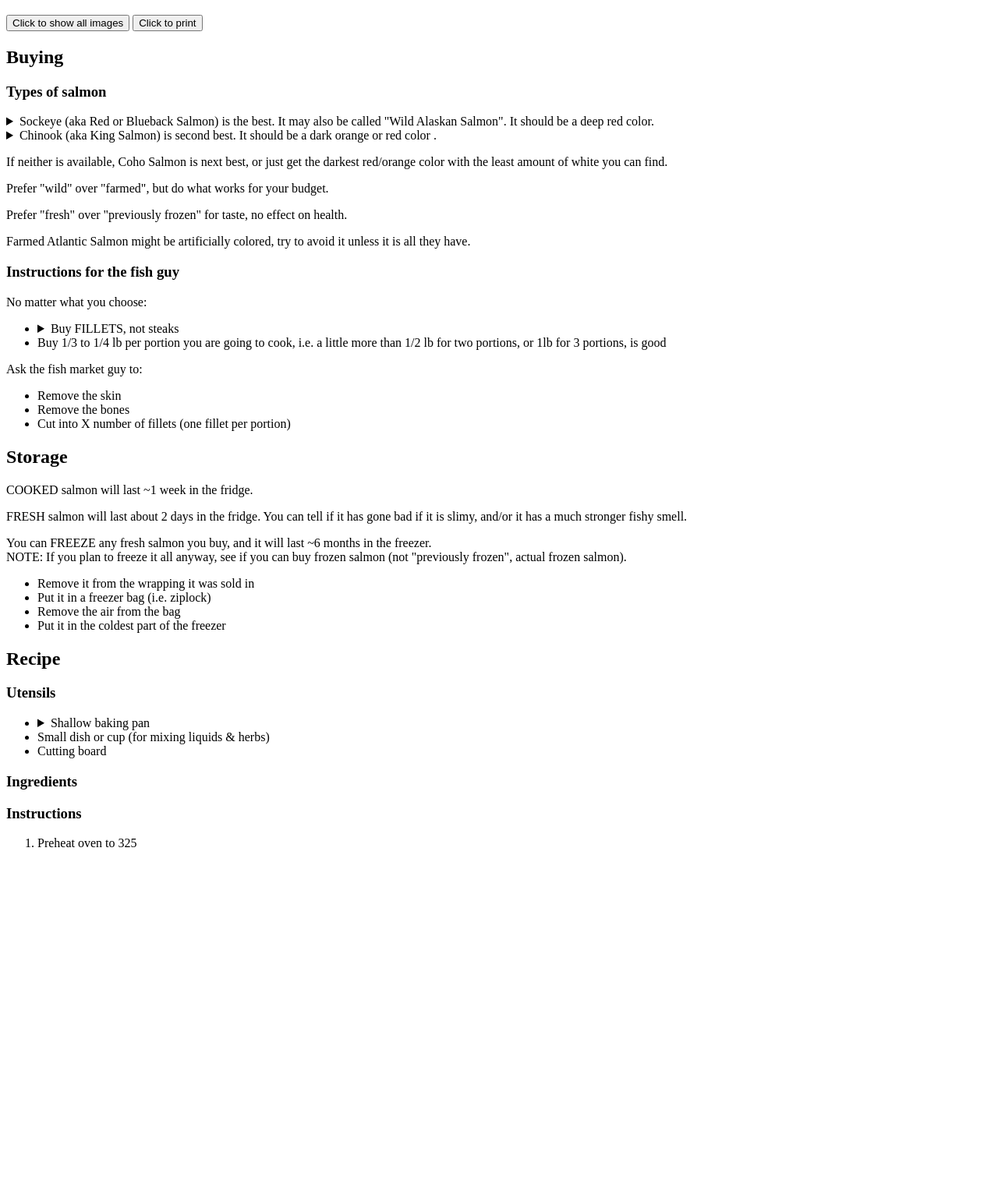
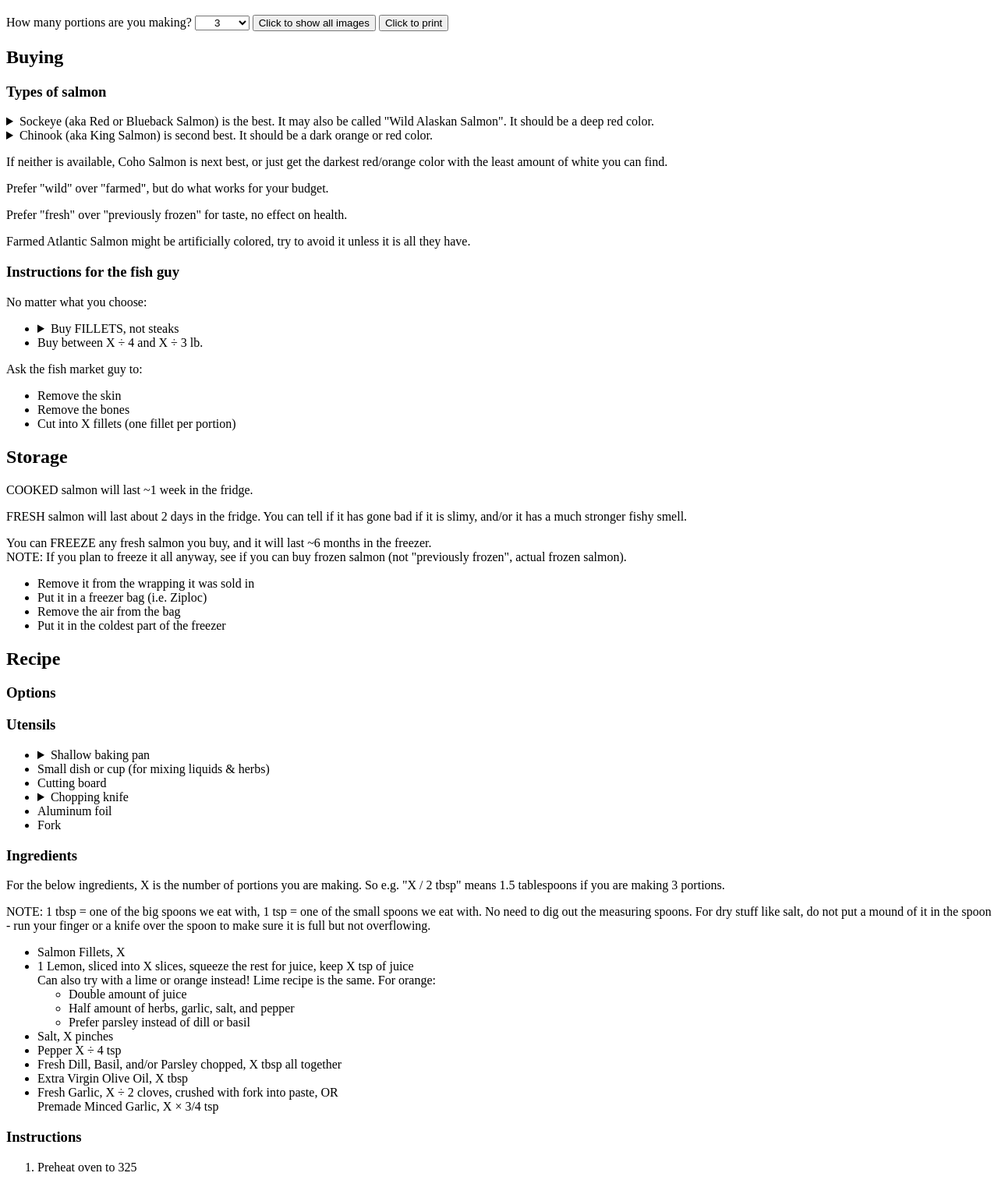
Before and after one commit to originalcvk/king, a plain HTML site: page index.html in a window 1280 px wide. Shown: the part 61-1584 px from the top of the page at 78% size. Before the commit the page ends 1168 px from the top, so only its background shows below. Drawn offline with Linux system fonts and the light colour scheme.

Commit message:
Auto update portions

```diff
--- a/index.html
+++ b/index.html
@@ -4,6 +4,37 @@
     <meta charset="UTF-8">
     <title>Salmon Recipe</title>
     <script>
+        function Fraction() {}
+
+        Fraction.prototype.convert = function(x, improper) {
+            improper = improper || false;
+            var abs = Math.abs(x);
+            this.sign = x/abs;
+            x = abs;
+            var stack = 0;
+            this.whole = !improper ? Math.floor(x) : 0;
+            var fractional = !improper ? x-this.whole : abs;
+            /*recursive function that transforms the fraction*/
+            function recurs(x){
+                stack++;
+                var intgr = Math.floor(x); //get the integer part of the number
+                var dec = (x - intgr); //get the decimal part of the number
+                if(dec < 0.0019 || stack > 20) return [intgr,1]; //return the last integer you divided by
+                var num = recurs(1/dec); //call the function again with the inverted decimal part
+                return[intgr*num[0]+num[1],num[0]]
+            }
+            var t = recurs(fractional);
+            this.numerator = t[0];
+            this.denominator = t[1];
+        };
+
+        Fraction.prototype.toString = function() {
+            var l  = this.sign.toString().length;
+            var sign = l === 2 ? '-' : '';
+            var whole = this.whole !== 0 ? this.sign*this.whole+' ': sign;
+            return whole+this.numerator+'/'+this.denominator;
+        };
+
         function toggleDetails() {
             var e = document.getElementById('expAll');
             e.classList.toggle('exp');
@@ -29,10 +60,28 @@
             }
             window.print();
         }
+        function updatePortions(e) {
+            var frac = new Fraction();
+            var portions = e.value;
+            var data = document.querySelectorAll('data');
+            Array.from(data).forEach(function(obj, idx) {
+                obj.innerHTML = frac.convert(obj.value * portions, false).toString();
+            });
+        }
     </script>
 </head>
 <body>
 <h1>All About Salmon</h1>
+<label for="numPortions">How many portions are you making?</label>
+<select id="numPortions" onchange="updatePortions(this);"
+        style="width: 70px; text-align-last: center;">
+    <option value="1">1</option>
+    <option value="2">2</option>
+    <option value="3" selected>3</option>
+    <option value="4">4</option>
+    <option value="5">5</option>
+    <option value="6">6</option>
+</select>
 <button id="expAll" class="col" onclick="toggleDetails();">Click to show all images</button>
 <button id="print" class="col" onclick="expandAndPrint();">Click to print</button>
 <h2>Buying</h2>
@@ -41,14 +90,13 @@
     <summary>Sockeye (aka Red or Blueback Salmon) is the best. It may also be called "Wild Alaskan
         Salmon". It should be a deep red color.
     </summary>
-    <img src="includes/sockeye.jpg" height="300px"/>
+    <img src="includes/sockeye.jpg" width="400px"/>
 </details>
 
 <details>
-    <summary>Chinook (aka King Salmon) is second best. It should be a dark orange or red color
-        .
+    <summary>Chinook (aka King Salmon) is second best. It should be a dark orange or red color.
     </summary>
-    <img src="includes/king.jpg" height="300px"/>
+    <img src="includes/king.jpg" width="400px"/>
 </details>
 
 <p>If neither is available, Coho Salmon is next best, or just get the darkest red/orange color with
@@ -65,17 +113,25 @@
         <details>
             <summary>Buy FILLETS, not steaks</summary>
             <img
-                    src="includes/steak_vs_fillet.jpg" width="500px"/></details>
+                    src="includes/steak_vs_fillet.jpg" width="400px"/></details>
     </li>
-    <li>Buy 1/3 to 1/4 lb per portion you are going to cook, i.e. a little more than 1/2 lb
-        for two portions, or 1lb for 3 portions, is good
+    <li>Buy between
+        <data value="0.25">X &div; 4</data>
+        and
+        <data
+                value="0.3333333333333333333333333333">X &div; 3
+        </data>
+        lb.
     </li>
 </ul>
 <p>Ask the fish market guy to:</p>
 <ul>
     <li>Remove the skin</li>
     <li>Remove the bones</li>
-    <li>Cut into X number of fillets (one fillet per portion)</li>
+    <li>Cut into
+        <data value="1">X</data>
+        fillets (one fillet per portion)
+    </li>
 </ul>
 <h2>Storage</h2>
 <p>COOKED salmon will last ~1 week in the fridge.</p>
@@ -87,24 +143,82 @@
     "previously frozen", actual frozen salmon).</p>
 <ul>
     <li>Remove it from the wrapping it was sold in</li>
-    <li>Put it in a freezer bag (i.e. ziplock)</li>
+    <li>Put it in a freezer bag (i.e. Ziploc)</li>
     <li>Remove the air from the bag</li>
     <li>Put it in the coldest part of the freezer</li>
 </ul>
 <h2>Recipe</h2>
+
+<h3>Options</h3>
+
+
 <h3>Utensils</h3>
 <ul>
     <li>
         <details>
             <summary>Shallow baking pan</summary>
-            <img src="includes/baking_pan.jpg"/>
+            <img src="includes/baking_pan.jpg" width="400px"/>
         </details>
     </li>
     <li>Small dish or cup (for mixing liquids & herbs)</li>
     <li>Cutting board</li>
+    <li>
+        <details>
+            <summary>Chopping knife</summary>
+            <img src="includes/chopping_knife.jpg" width="400px"/>
+        </details>
+    </li>
+    <li>Aluminum foil</li>
+    <li>Fork</li>
 </ul>
 <h3>Ingredients</h3>
-
+<p>For the below ingredients, X is the number of portions you are making. So e.g. "X / 2
+    tbsp" means 1.5 tablespoons if you are making 3 portions.</p>
+<p>NOTE: 1 tbsp = one of the big spoons we eat with, 1 tsp = one of the small spoons we eat with. No
+    need to dig out the measuring spoons. For dry stuff like salt, do not put a mound of it in the
+    spoon - run your finger or a knife over the spoon to make sure it is full but not
+    overflowing.</p>
+<ul>
+    <li>Salmon Fillets,
+        <data value="1">X</data>
+    </li>
+    <li>1 Lemon, sliced into
+        <data value="1">X</data>
+        slices, squeeze the rest for juice, keep
+        <data value="1">X</data>
+        tsp of juice<br/>
+        Can also try with a lime or orange instead! Lime recipe is the same. For orange:
+        <ul>
+            <li>Double amount of juice</li>
+            <li>Half amount of herbs, garlic, salt, and pepper</li>
+            <li>Prefer parsley instead of dill or basil</li>
+        </ul>
+    </li>
+    <li>Salt,
+        <data value="1">X</data>
+        pinches
+    </li>
+    <li>Pepper
+        <data value="0.25">X &div; 4</data>
+        tsp
+    </li>
+    <li>Fresh Dill, Basil, and/or Parsley chopped,
+        <data value="1">X</data>
+        tbsp all together
+    </li>
+    <li>Extra Virgin Olive Oil,
+        <data value="1">X</data>
+        tbsp
+    </li>
+    <li>Fresh Garlic,
+        <data value="0.5">X &div; 2</data>
+        cloves, crushed with fork into paste,
+        OR<br/>
+        Premade Minced Garlic,
+        <data value="0.75">X &times; 3/4</data>
+        tsp
+    </li>
+</ul>
 
 <h3>Instructions</h3>
 <ol>
```
